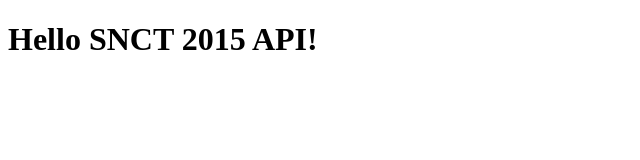
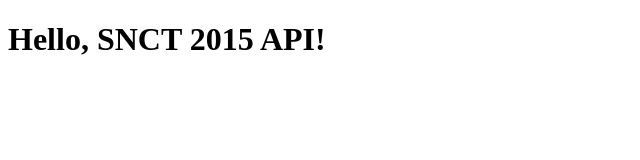
Before and after one commit to falvojr-classes/ifsp-2015-2-mongodb, a website: page src/client/index.html in a window 1280 px wide. Shown: the whole page, without its empty margins (0-640 px from the left). Drawn offline with Linux system fonts and the light colour scheme.

Commit message:
Primeira build estavel

```diff
--- a/src/client/index.html
+++ b/src/client/index.html
@@ -1,6 +1,9 @@
 <!DOCTYPE html>
 <html lang="en">
+    <head>
+        <title>SNCT 2015</title>
+    </head>
     <body>
-        <h1>Hello SNCT 2015 API!</h1>
+        <h1>Hello, SNCT 2015 API!</h1>
     </body>
 </html>
```
